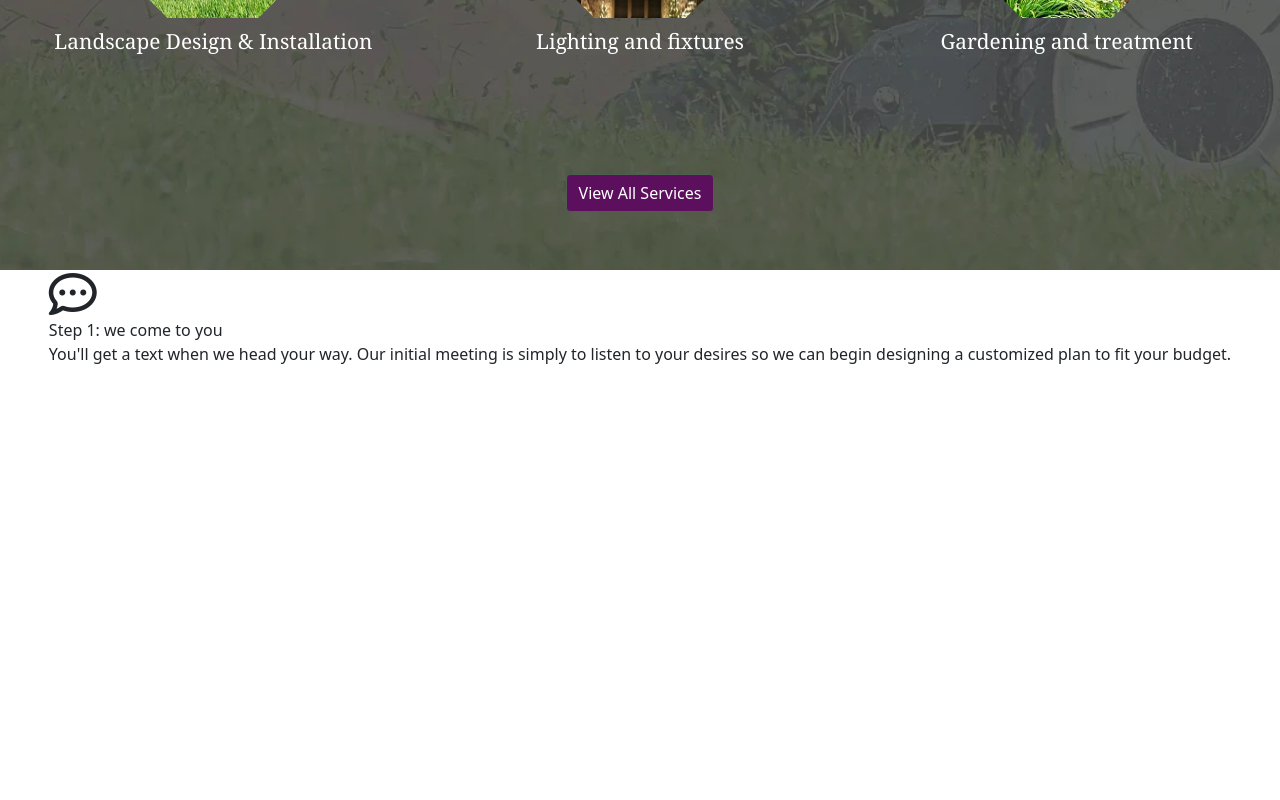
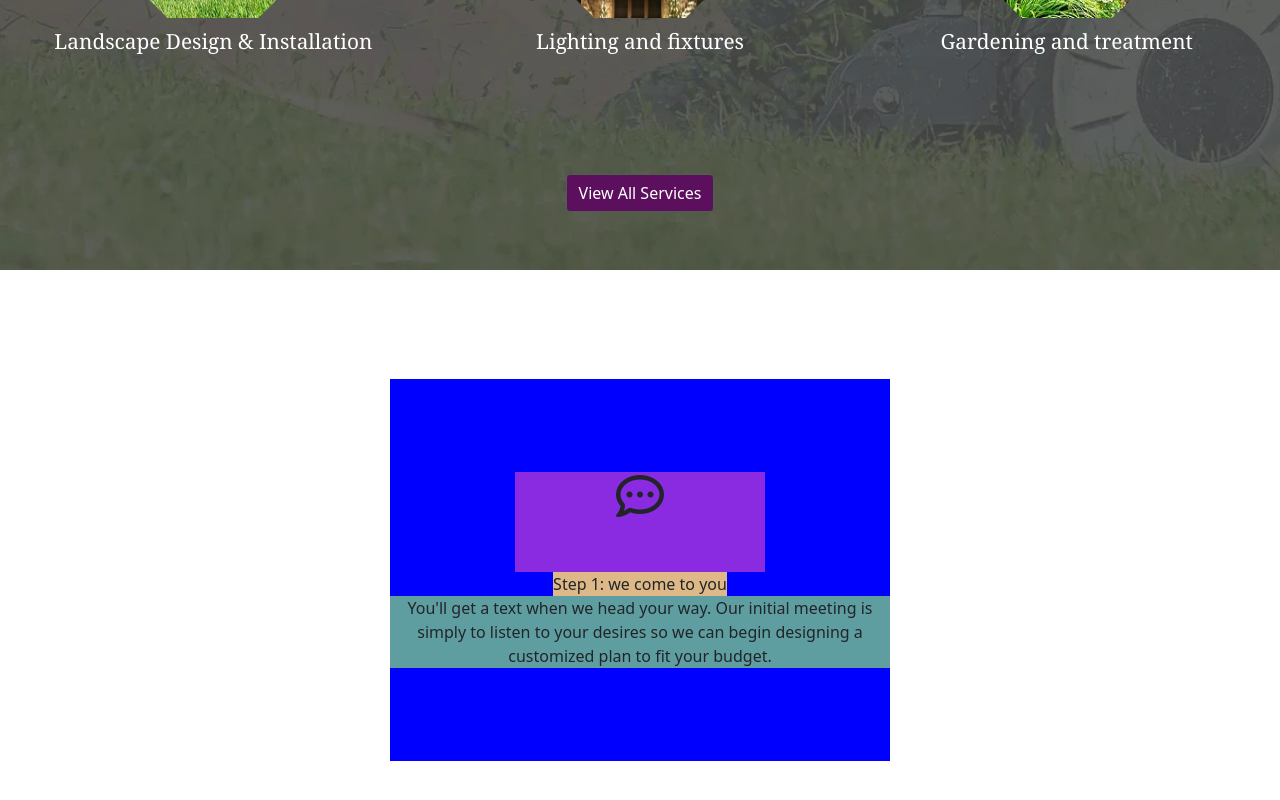
Before and after one commit to stetsonharding/ValleyLawnPros, a React (Create React App) app: page / in a window 1280 px wide. Shown: the part 2004-2804 px from the top of the page. Before the commit the page ends 2370 px from the top, so only its background shows below. Built offline with nearby package versions, Linux system fonts and the light colour scheme.

Commit message:
setup component for how it works steps.

```diff
--- a/src/components/LandscapeFlow/LandScapeFlow.js
+++ b/src/components/LandscapeFlow/LandScapeFlow.js
@@ -1,4 +1,7 @@
 import React from "react";
+import { Container, Row, Col } from "react-bootstrap";
+
+import "./LandscapeFlow.scss";
 
 export default function LandScapeFlow(props) {
   return (
--- a/src/components/LandscapeFlow/LandscapeFlow.scss
+++ b/src/components/LandscapeFlow/LandscapeFlow.scss
@@ -0,0 +1,30 @@
+.flow-container {
+  background-color: blue;
+  width: 500px;
+  height: 100%;
+  min-height: 350px;
+
+  display: flex;
+  flex-direction: column;
+  justify-content: center;
+  align-items: center;
+  margin: 1rem;
+}
+
+.flow-icon {
+  background-color: blueviolet;
+  height: 100px;
+  width: 50%;
+  align-items: flex-start;
+  justify-content: center;
+  display: flex;
+}
+
+.flow-steps {
+  background-color: burlywood;
+}
+
+.flow-description {
+  background-color: cadetblue;
+  text-align: center;
+}
--- a/src/components/howItWorksLayout/HowItWorksLayout.js
+++ b/src/components/howItWorksLayout/HowItWorksLayout.js
@@ -8,10 +8,11 @@ function HowItWorksLayout() {
   return (
     <Container
       fluid
+      style={{ height: "600px" }}
       className="howItWorks-container d-flex align-items-center justify-content-center"
     >
       <Row>
-        <Col>
+        <Col className="d-flex  align-items-center justify-content-center">
           <LandScapeFlow
             flowIcon="far fa-comment-dots fa-3x"
             step="Step 1: we come to you"
```
